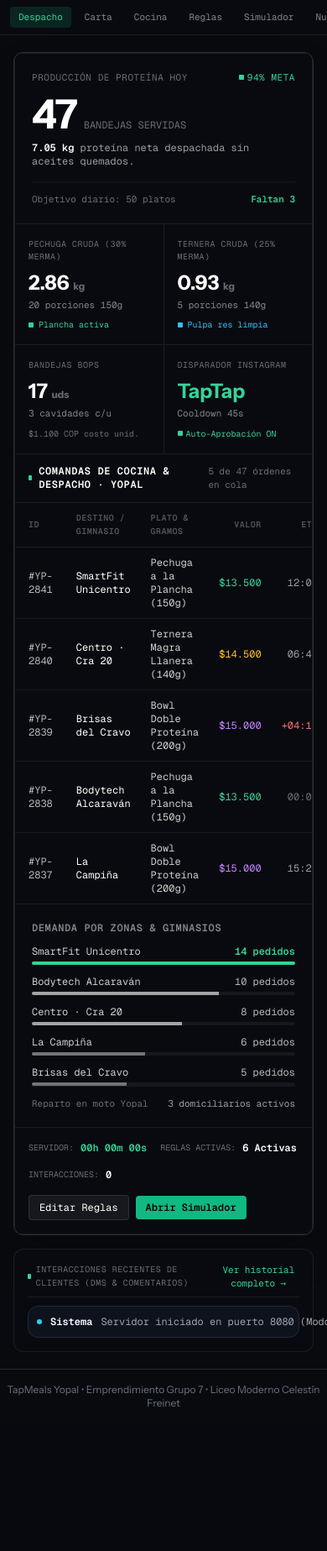
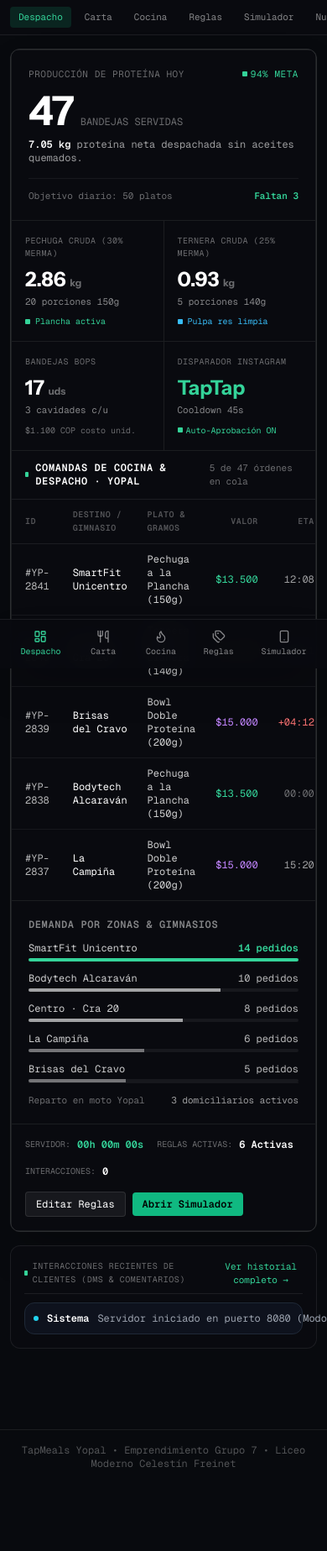
Before and after one commit to julianpolis1234-lab/tapmeals-panel-cloud, a Flask app: page / in a window 390 px wide; the page is wider, and only the part inside the window is pictured. Shown: the part 48-1895 px from the top of that part at 84% size. Before the commit the page ends 1723 px from the top of that part, so only its background shows below. Run offline with Flask 3, Linux system fonts and the light colour scheme; some libraries are stand-ins or nearby versions.

Commit message:
feat(mobile): add fixed bottom thumb-navigation dock, bottom-sheet modal, and responsive safe-area padding

```diff
--- a/templates/index.html
+++ b/templates/index.html
@@ -173,7 +173,7 @@
   </div>
 
   <!-- MAIN APP CONTAINER -->
-  <div class="flex-1 max-w-7xl w-full mx-auto px-4 lg:px-6 py-5 space-y-5">
+  <div class="flex-1 max-w-7xl w-full mx-auto px-3 sm:px-4 lg:px-6 py-4 sm:py-5 space-y-5 pb-24 md:pb-6">
 
     <!-- TAB 1: TABLERO / DESPACHO (HIGH-DENSITY BENTO GRID - LINEAR STYLE) -->
     <div id="tab-dashboard" class="tab-content space-y-4">
@@ -1074,81 +1074,86 @@
 
   </div>
 
-  <!-- MODAL: CREAR / EDITAR REGLA DE PALABRAS CLAVE -->
-  <div id="ruleModal" class="fixed inset-0 z-50 flex items-center justify-center p-4 bg-black/80 backdrop-blur-sm hidden">
-    <div class="glass-card rounded-3xl p-6 sm:p-8 border border-gray-700 max-w-xl w-full space-y-5 shadow-2xl relative">
-      <div class="flex items-center justify-between pb-3 border-b border-gray-800">
-        <h3 id="modalTitle" class="text-lg font-bold font-display text-white flex items-center gap-2">
-          <i data-lucide="plus-circle" class="w-5 h-5 text-emerald-400"></i> Nueva Regla de Respuesta
+  <!-- MODAL: CREAR / EDITAR REGLA DE PALABRAS CLAVE (MOBILE BOTTOM SHEET & DESKTOP DIALOG) -->
+  <div id="ruleModal" class="fixed inset-0 z-50 flex items-end sm:items-center justify-center sm:p-4 bg-black/80 backdrop-blur-sm hidden">
+    <div class="glass-card rounded-t-3xl sm:rounded-2xl p-5 sm:p-7 border border-white/10 max-w-xl w-full max-h-[92dvh] flex flex-col shadow-2xl relative bg-[#0f131a] overflow-hidden">
+
+      <!-- Mobile Drag Handle -->
+      <div class="w-10 h-1 bg-white/20 rounded-full mx-auto mb-3 sm:hidden shrink-0"></div>
+
+      <div class="flex items-center justify-between pb-3 border-b border-white/[0.08] shrink-0">
+        <h3 id="modalTitle" class="text-base sm:text-lg font-bold font-mono text-white flex items-center gap-2">
+          <span class="w-2 h-2 rounded-[1px] bg-emerald-400"></span>
+          <span>Nueva Regla de Respuesta</span>
         </h3>
-        <button onclick="closeRuleModal()" class="text-gray-400 hover:text-white p-1 rounded-lg hover:bg-gray-800 transition">
+        <button type="button" onclick="closeRuleModal()" class="text-white/40 hover:text-white p-2 rounded-lg hover:bg-white/[0.06] transition min-w-[36px] min-h-[36px] flex items-center justify-center">
           <i data-lucide="x" class="w-5 h-5"></i>
         </button>
       </div>
 
-      <form id="ruleForm" onsubmit="saveRuleForm(event)" class="space-y-4 text-xs">
+      <form id="ruleForm" onsubmit="saveRuleForm(event)" class="flex-1 overflow-y-auto custom-scrollbar space-y-4 py-3 pr-1 text-xs">
         <input type="hidden" id="modalRuleId" value="">
 
         <!-- Rule Name -->
         <div class="space-y-1">
-          <label class="text-gray-300 font-semibold uppercase tracking-wider text-[11px]">Nombre descriptivo de la regla:</label>
-          <input type="text" id="modalRuleName" required placeholder="Ej: Convenio SmartFit, Horarios de Domicilio..." class="w-full px-3.5 py-2.5 rounded-xl bg-gray-900 border border-gray-800 text-white text-xs focus:outline-none focus:border-emerald-500">
+          <label class="text-white/70 font-semibold uppercase tracking-wider text-[11px]">Nombre descriptivo:</label>
+          <input type="text" id="modalRuleName" required placeholder="Ej: Convenio SmartFit, Horarios..." class="w-full px-3.5 py-2.5 rounded-xl bg-black/50 border border-white/10 text-white text-base sm:text-xs focus:outline-none focus:border-emerald-500">
         </div>
 
         <!-- Keywords input -->
         <div class="space-y-1">
-          <label class="text-gray-300 font-semibold uppercase tracking-wider text-[11px]">Palabras clave activadoras (separadas por coma):</label>
-          <input type="text" id="modalRuleKeywords" required placeholder="smartfit, gym, gimnasio, descuento, entrenamiento" class="w-full px-3.5 py-2.5 rounded-xl bg-gray-900 border border-gray-800 text-emerald-400 font-mono text-xs focus:outline-none focus:border-emerald-500">
-          <p class="text-[10px] text-gray-500">El bot las detectará sin importar mayúsculas, minúsculas o tildes.</p>
+          <label class="text-white/70 font-semibold uppercase tracking-wider text-[11px]">Palabras clave activadoras (separadas por coma):</label>
+          <input type="text" id="modalRuleKeywords" required placeholder="smartfit, gym, gimnasio, descuento" class="w-full px-3.5 py-2.5 rounded-xl bg-black/50 border border-white/10 text-emerald-400 font-mono text-base sm:text-xs focus:outline-none focus:border-emerald-500">
+          <p class="text-[10px] text-white/40">Detecta sin importar mayúsculas, minúsculas o tildes.</p>
         </div>
 
         <!-- Channel & Match Type Selector -->
         <div class="grid grid-cols-1 sm:grid-cols-2 gap-3">
           <div class="space-y-1">
-            <label class="text-gray-300 font-semibold uppercase tracking-wider text-[11px]">Canal de activación:</label>
-            <select id="modalRuleChannel" class="w-full px-3 py-2 rounded-xl bg-gray-900 border border-gray-800 text-white text-xs focus:outline-none focus:border-emerald-500">
+            <label class="text-white/70 font-semibold uppercase tracking-wider text-[11px]">Canal de activación:</label>
+            <select id="modalRuleChannel" class="w-full px-3 py-2.5 rounded-xl bg-black/50 border border-white/10 text-white text-sm sm:text-xs focus:outline-none focus:border-emerald-500">
               <option value="dm,solicitud">Mensajes Directos (DMs)</option>
-              <option value="comentario">Solo Comentarios en Posts/Reels</option>
-              <option value="dm,solicitud,comentario">Ambos Canales (DM + Comentario)</option>
+              <option value="comentario">Solo Comentarios</option>
+              <option value="dm,solicitud,comentario">Ambos Canales (DMs + Comentarios)</option>
             </select>
           </div>
           <div class="space-y-1">
-            <label class="text-gray-300 font-semibold uppercase tracking-wider text-[11px]">Tipo de coincidencia:</label>
-            <select id="modalRuleMatchType" class="w-full px-3 py-2 rounded-xl bg-gray-900 border border-gray-800 text-white text-xs focus:outline-none focus:border-emerald-500">
-              <option value="contains">Contiene la palabra clave</option>
+            <label class="text-white/70 font-semibold uppercase tracking-wider text-[11px]">Tipo de coincidencia:</label>
+            <select id="modalRuleMatchType" class="w-full px-3 py-2.5 rounded-xl bg-black/50 border border-white/10 text-white text-sm sm:text-xs focus:outline-none focus:border-emerald-500">
+              <option value="contains">Contiene la palabra</option>
               <option value="exact">Frase exacta</option>
-              <option value="starts_with">Empieza por la palabra clave</option>
+              <option value="starts_with">Empieza por la palabra</option>
             </select>
           </div>
         </div>
 
         <!-- Reply Text (DM) -->
         <div class="space-y-1">
-          <label class="text-gray-300 font-semibold uppercase tracking-wider text-[11px]">Mensaje privado a enviar al DM:</label>
-          <textarea id="modalRuleReplyText" rows="3" required placeholder="¡Hola! 🍱⚡ Aquí tienes la respuesta..." class="w-full px-3.5 py-2 rounded-xl bg-gray-900 border border-gray-800 text-white text-xs focus:outline-none focus:border-emerald-500 leading-relaxed"></textarea>
+          <label class="text-white/70 font-semibold uppercase tracking-wider text-[11px]">Mensaje privado al DM:</label>
+          <textarea id="modalRuleReplyText" rows="3" required placeholder="¡Hola! 🍱⚡ Aquí tienes la respuesta..." class="w-full px-3.5 py-2 rounded-xl bg-black/50 border border-white/10 text-white text-base sm:text-xs focus:outline-none focus:border-emerald-500 leading-relaxed"></textarea>
         </div>
 
         <!-- Comment Reply (if applies) -->
         <div class="space-y-1">
-          <label class="text-gray-300 font-semibold uppercase tracking-wider text-[11px]">Respuesta pública al comentario (opcional):</label>
-          <input type="text" id="modalRuleCommentReply" placeholder="¡Te respondimos al DM con la información! Revisa tu bandeja 📩⚡" class="w-full px-3.5 py-2 rounded-xl bg-gray-900 border border-gray-800 text-white text-xs focus:outline-none focus:border-emerald-500">
+          <label class="text-white/70 font-semibold uppercase tracking-wider text-[11px]">Respuesta pública al comentario (opcional):</label>
+          <input type="text" id="modalRuleCommentReply" placeholder="¡Te respondimos al DM! Revisa tu bandeja 📩⚡" class="w-full px-3.5 py-2 rounded-xl bg-black/50 border border-white/10 text-white text-base sm:text-xs focus:outline-none focus:border-emerald-500">
         </div>
 
         <!-- Attach Menu Image Checkbox -->
-        <div class="p-3 rounded-xl bg-gray-900/60 border border-gray-800 flex items-center justify-between">
-          <div class="space-y-0.5">
-            <span class="text-xs font-semibold text-white">¿Adjuntar foto de la carta oficial 4:5?</span>
-            <p class="text-[10px] text-gray-400">Si se activa, el bot enviará la imagen del menú junto al texto.</p>
-          </div>
-          <input type="checkbox" id="modalRuleSendImage" class="w-4 h-4 rounded text-emerald-500 focus:ring-emerald-400 bg-gray-800 border-gray-700">
-        </div>
-
-        <!-- Buttons -->
-        <div class="pt-2 flex justify-end gap-2">
-          <button type="button" onclick="closeRuleModal()" class="px-4 py-2.5 rounded-xl bg-gray-800 hover:bg-gray-700 text-gray-300 font-medium text-xs transition">
+        <div class="p-3 rounded-xl bg-black/40 border border-white/[0.08] flex items-center justify-between">
+          <div class="space-y-0.5 pr-2">
+            <span class="text-xs font-semibold text-white">¿Adjuntar foto de la carta 4:5?</span>
+            <p class="text-[10px] text-white/40">Envía la imagen oficial del menú junto al texto.</p>
+          </div>
+          <input type="checkbox" id="modalRuleSendImage" class="w-5 h-5 rounded text-emerald-500 focus:ring-emerald-400 bg-gray-800 border-gray-700 shrink-0">
+        </div>
+
+        <!-- Sticky Form Footer -->
+        <div class="pt-3 border-t border-white/[0.08] flex justify-end gap-2 bg-[#0f131a] pb-[max(0.5rem,env(safe-area-inset-bottom))]">
+          <button type="button" onclick="closeRuleModal()" class="px-4 py-2.5 rounded-xl bg-white/[0.06] hover:bg-white/[0.1] text-white/80 font-medium text-xs font-mono transition min-h-[44px]">
             Cancelar
           </button>
-          <button type="submit" class="px-5 py-2.5 rounded-xl bg-emerald-500 hover:bg-emerald-400 text-black font-bold text-xs transition flex items-center gap-1.5 shadow-lg shadow-emerald-500/20">
+          <button type="submit" class="px-5 py-2.5 rounded-xl bg-emerald-500 hover:bg-emerald-400 text-black font-bold text-xs font-mono transition flex items-center gap-1.5 shadow-lg shadow-emerald-500/20 min-h-[44px]">
             <i data-lucide="check" class="w-3.5 h-3.5"></i> Guardar Regla
           </button>
         </div>
@@ -1156,18 +1161,42 @@
     </div>
   </div>
 
-  <!-- TOAST NOTIFICATION POPUP -->
-  <div id="toast" class="fixed bottom-6 right-6 z-50 transform translate-y-20 opacity-0 transition-all duration-300 pointer-events-none">
-    <div class="flex items-center space-x-2.5 px-4 py-3 rounded-2xl bg-gray-900 border border-emerald-500/40 text-white shadow-2xl">
-      <i data-lucide="check-circle" class="w-5 h-5 text-emerald-400"></i>
-      <span id="toastMsg" class="text-xs font-medium">Configuración guardada</span>
+  <!-- TOAST NOTIFICATION POPUP (Positioned safely above mobile dock) -->
+  <div id="toast" class="fixed bottom-20 md:bottom-6 right-4 md:right-6 z-50 transform translate-y-20 opacity-0 transition-all duration-300 pointer-events-none">
+    <div class="flex items-center space-x-2.5 px-4 py-3 rounded-2xl bg-[#090a0f] border border-emerald-500/40 text-white shadow-2xl">
+      <i data-lucide="check-circle" class="w-4 h-4 text-emerald-400"></i>
+      <span id="toastMsg" class="text-xs font-mono">Configuración guardada</span>
     </div>
   </div>
 
   <!-- FOOTER -->
-  <footer class="border-t border-gray-800 py-4 text-center text-xs text-gray-500 mt-auto">
+  <footer class="border-t border-white/[0.08] py-4 text-center text-xs text-white/30 font-mono mt-auto pb-24 md:pb-4">
     TapMeals Yopal &bull; Emprendimiento Grupo 7 &bull; Liceo Moderno Celestín Freinet
   </footer>
+
+  <!-- MOBILE BOTTOM DOCK (Thumb Zone Navigation / iOS & Linear Style) -->
+  <nav class="md:hidden fixed bottom-0 left-0 right-0 z-40 bg-[#090a0f]/95 backdrop-blur-md border-t border-white/[0.08] px-2 py-1.5 flex items-center justify-around pb-[max(0.5rem,env(safe-area-inset-bottom))] shadow-2xl">
+    <button onclick="switchTab('dashboard')" id="mob-btn-dashboard" class="mob-tab-btn flex flex-col items-center justify-center py-1 px-2 rounded-lg text-emerald-400 font-mono text-[10px] min-w-[52px] min-h-[44px] transition active:scale-95">
+      <i data-lucide="layout-dashboard" class="w-4 h-4 mb-0.5"></i>
+      <span>Despacho</span>
+    </button>
+    <button onclick="switchTab('menu')" id="mob-btn-menu" class="mob-tab-btn flex flex-col items-center justify-center py-1 px-2 rounded-lg text-white/50 hover:text-white font-mono text-[10px] min-w-[52px] min-h-[44px] transition active:scale-95">
+      <i data-lucide="utensils" class="w-4 h-4 mb-0.5"></i>
+      <span>Carta</span>
+    </button>
+    <button onclick="switchTab('tools')" id="mob-btn-tools" class="mob-tab-btn flex flex-col items-center justify-center py-1 px-2 rounded-lg text-white/50 hover:text-white font-mono text-[10px] min-w-[52px] min-h-[44px] transition active:scale-95">
+      <i data-lucide="flame" class="w-4 h-4 mb-0.5"></i>
+      <span>Cocina</span>
+    </button>
+    <button onclick="switchTab('rules')" id="mob-btn-rules" class="mob-tab-btn flex flex-col items-center justify-center py-1 px-2 rounded-lg text-white/50 hover:text-white font-mono text-[10px] min-w-[52px] min-h-[44px] transition active:scale-95">
+      <i data-lucide="tags" class="w-4 h-4 mb-0.5"></i>
+      <span>Reglas</span>
+    </button>
+    <button onclick="switchTab('simulator')" id="mob-btn-simulator" class="mob-tab-btn flex flex-col items-center justify-center py-1 px-2 rounded-lg text-white/50 hover:text-white font-mono text-[10px] min-w-[52px] min-h-[44px] transition active:scale-95">
+      <i data-lucide="smartphone" class="w-4 h-4 mb-0.5"></i>
+      <span>Simulador</span>
+    </button>
+  </nav>
 
   <!-- SCRIPT LOGIC -->
   <script>
@@ -1193,18 +1222,32 @@
     // Tab switcher
     function switchTab(tabName) {
       document.querySelectorAll('.tab-content').forEach(el => el.classList.add('hidden'));
+
+      // Desktop nav buttons
       document.querySelectorAll('.tab-btn').forEach(btn => {
         btn.classList.remove('bg-emerald-500/15', 'text-emerald-400', 'border-emerald-500/30');
         btn.classList.add('text-white/50', 'border-transparent');
       });
-
-      const targetTab = document.getElementById(`tab-${tabName}`);
       const targetBtn = document.getElementById(`tab-btn-${tabName}`);
-      if (targetTab) targetTab.classList.remove('hidden');
       if (targetBtn) {
         targetBtn.classList.add('bg-emerald-500/15', 'text-emerald-400', 'border-emerald-500/30');
         targetBtn.classList.remove('text-white/50', 'border-transparent');
       }
+
+      // Mobile bottom dock buttons
+      document.querySelectorAll('.mob-tab-btn').forEach(btn => {
+        btn.classList.remove('text-emerald-400');
+        btn.classList.add('text-white/50');
+      });
+      const mobBtn = document.getElementById(`mob-btn-${tabName}`);
+      if (mobBtn) {
+        mobBtn.classList.add('text-emerald-400');
+        mobBtn.classList.remove('text-white/50');
+      }
+
+      const targetTab = document.getElementById(`tab-${tabName}`);
+      if (targetTab) targetTab.classList.remove('hidden');
+
       lucide.createIcons();
     }
 
```
